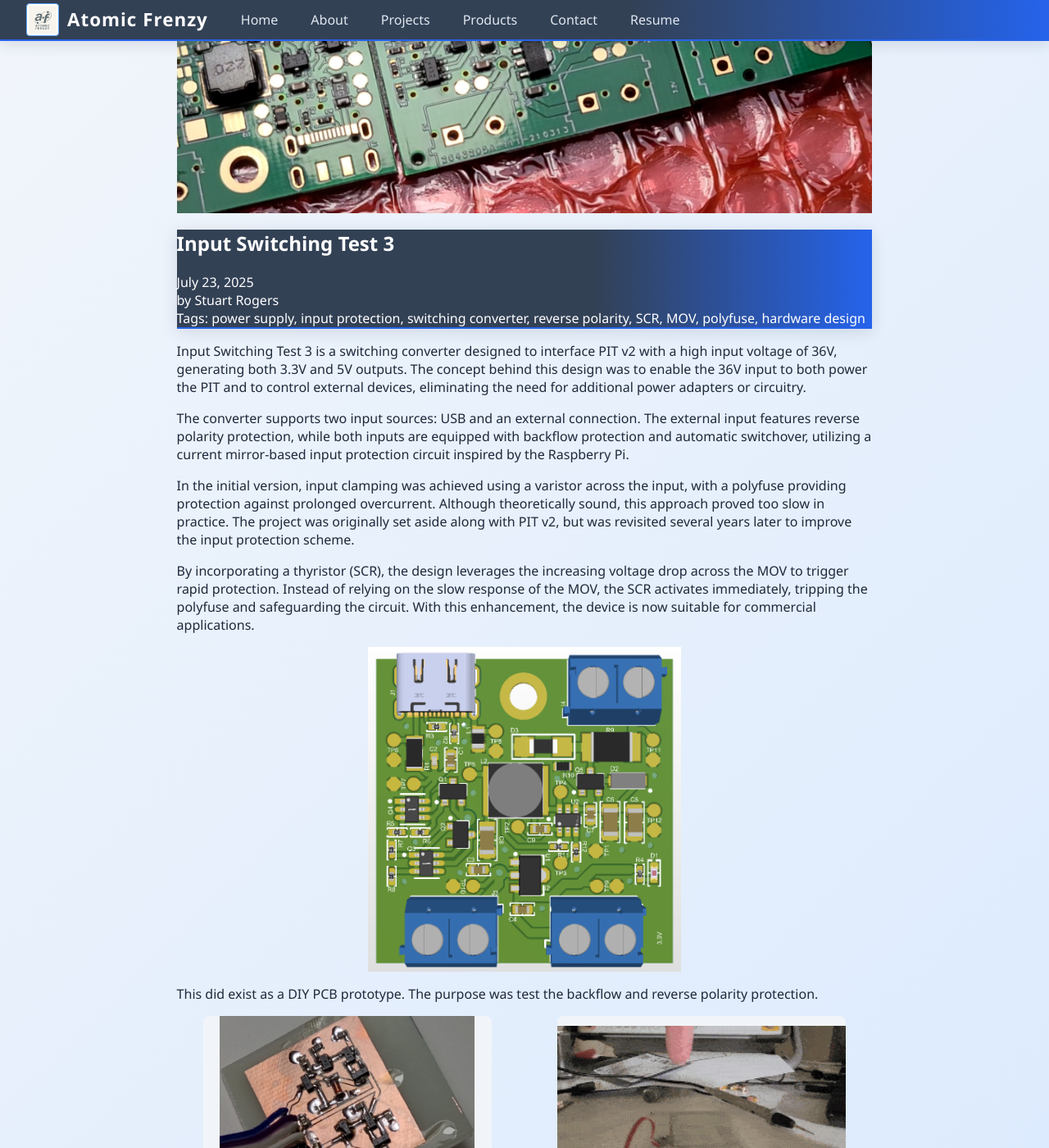
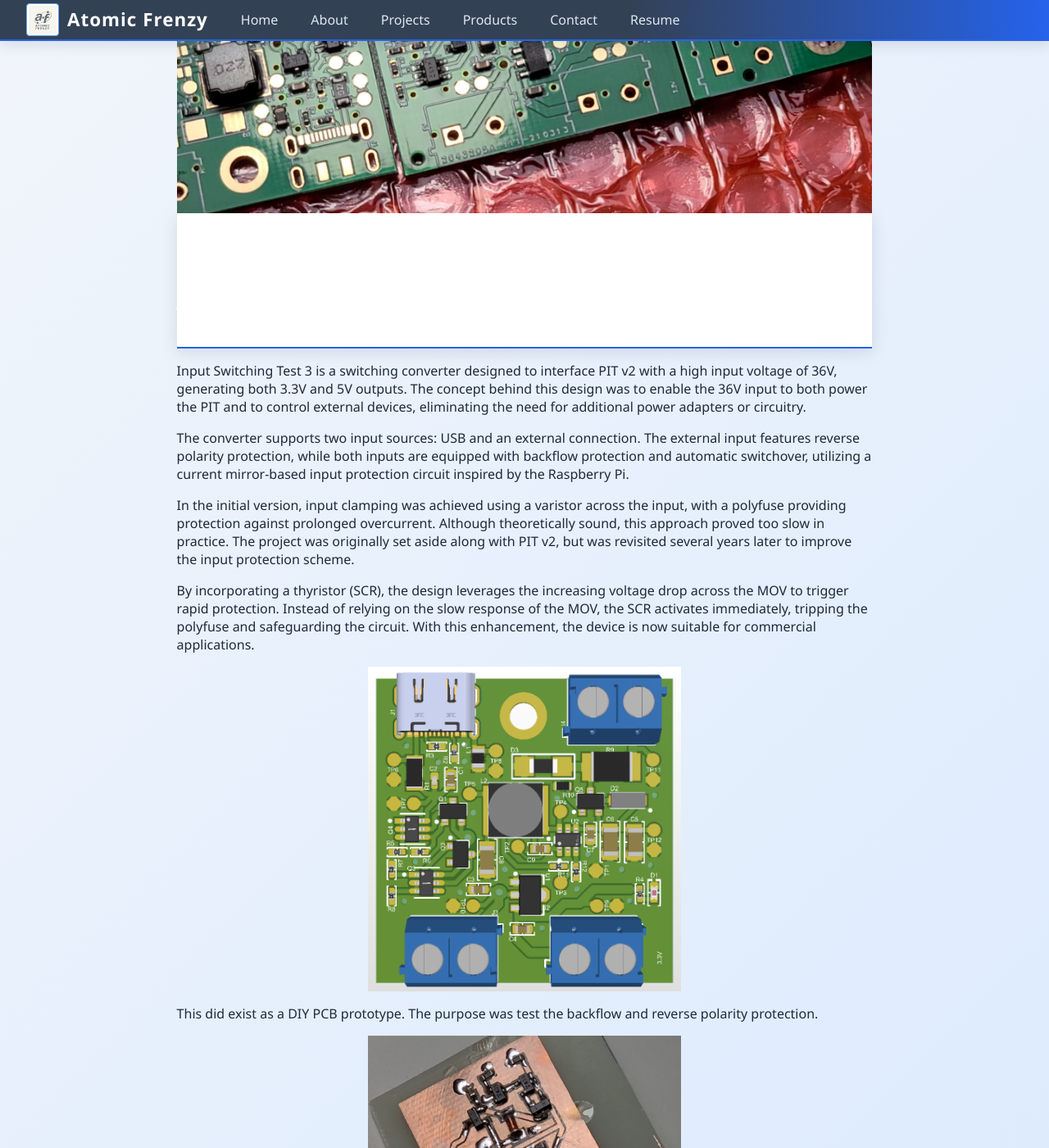
Before and after one commit to rogersstuart/atomicfrenzy-site, a Jekyll site: the page built from _projects/inputswitchingtest3.md, in a window 1280 px wide and 1400 px high, scrolled down 267 px. Shown: the whole window at 82% size. Built offline with Jekyll 4.4.1, drawn with Linux system fonts in a browser that asks for light colours.

Commit message:
many updates

```diff
--- a/_projects/inputswitchingtest3.md
+++ b/_projects/inputswitchingtest3.md
@@ -20,7 +20,4 @@
 
 This did exist as a DIY PCB prototype. The purpose was test the backflow and reverse polarity protection.
 
-<div class="flex-row">
 <img src="/assets/images/projects/inputswitchingtest3/diyboard.jpg" alt="Dead Bug" style="width:45%;">
-<img src="/assets/images/projects/inputswitchingtest3/prox.gif" alt="Sensor Testing" style="width:45%;">
-</div>
--- a/assets/css/main.css
+++ b/assets/css/main.css
@@ -462,6 +462,8 @@
 
 .blog-project-header {
   position: sticky;
-  top: 3rem; /* 48px -> 3rem */
+  top: 3rem;
   z-index: 10;
+  background: #fff; /* Optional: prevent content showing through */
+  padding-top: 1.5rem; /* Add this line */
 }
```
Also changed, not shown: _projects/pit.md (+3 -0 lines), assets/images/projects/pit/prox.gif (renamed from assets/images/projects/inputswitchingtest3/prox.gif).
